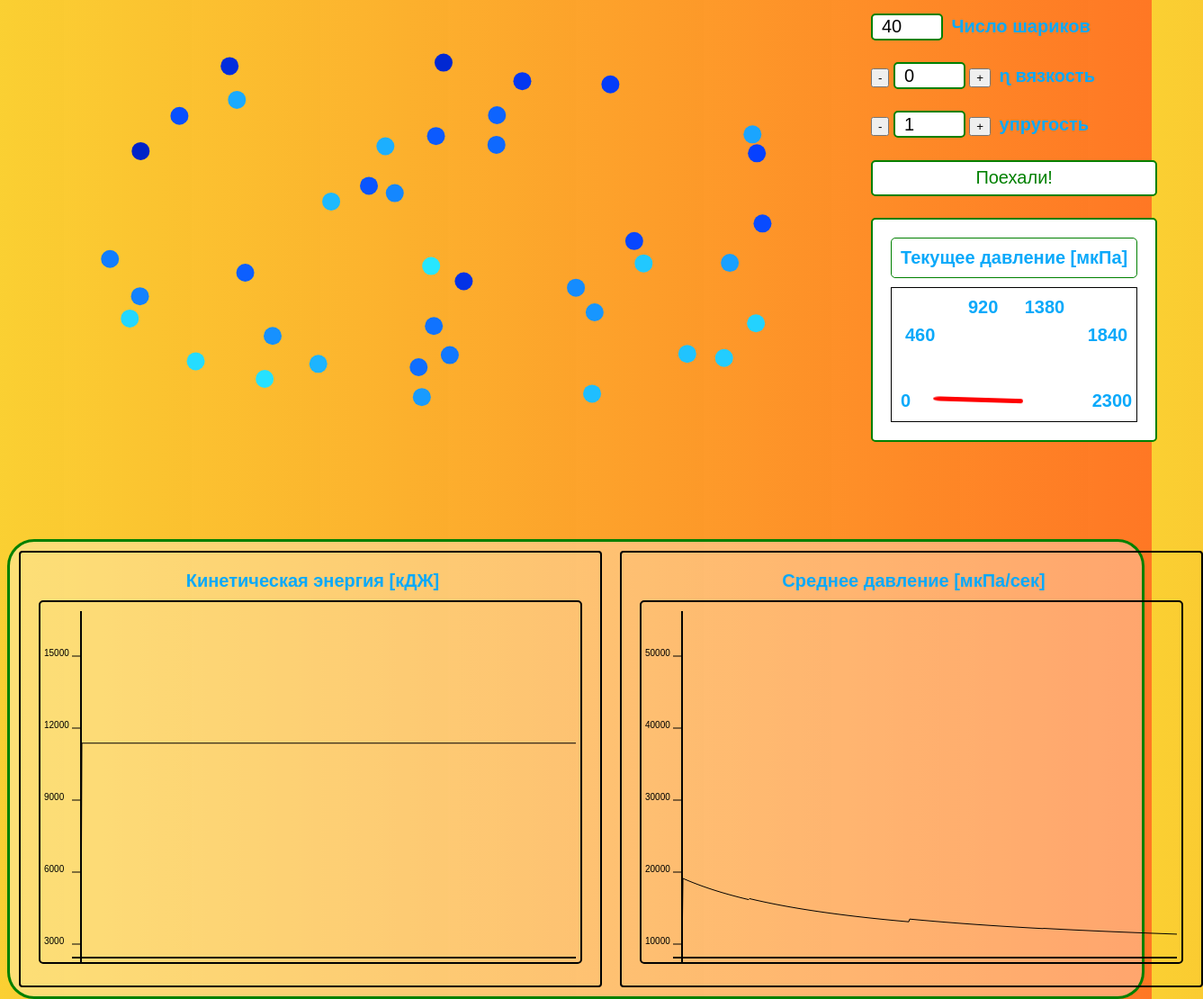
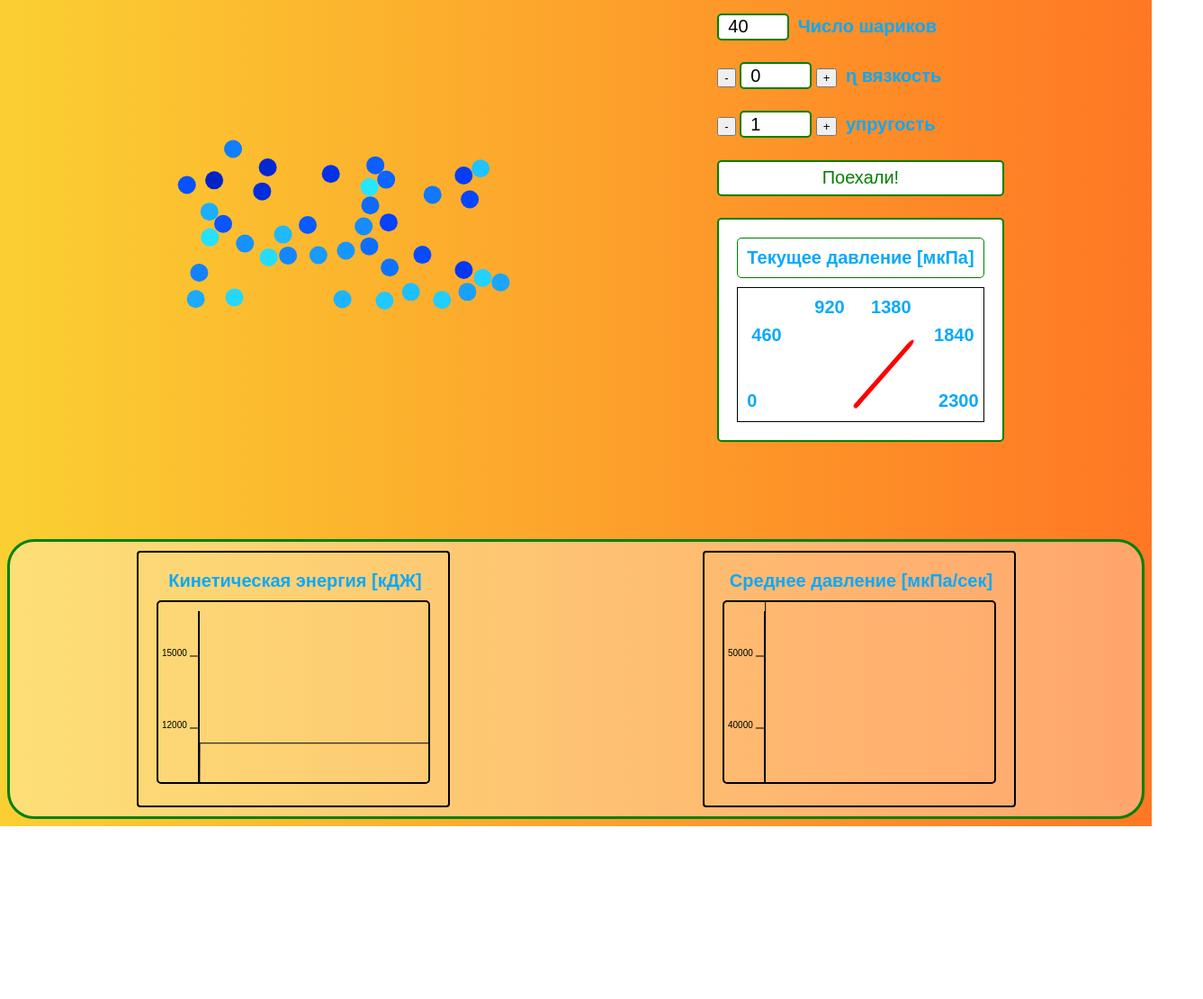
Before and after one commit to nikishinAP/NAP, a plain HTML site: page index.html in a window 1280 px wide. Shown: the part 173-1283 px from the top of the page at 90% size, 1337 px wide, since content can reach past the window. After the commit the page ends 1091 px from the top, so only its background shows below. Drawn offline with Linux system fonts and the light colour scheme.

Commit message:
Update index.html

```diff
--- a/index.html
+++ b/index.html
@@ -10,7 +10,7 @@
     <h1>СТОЛКНОВЕНИЕ ШАРИКОВ</h1>
   </div>
   <div class="wrapper">
-   <canvas id='canvas' width=800 height=400> </canvas>
+   <canvas id='canvas' width=400 height=200> </canvas>
     <ul class="sets">
       <li>
         <input id="num" type="number" value="40" min="1" max="100">
@@ -49,11 +49,11 @@
   <div class="graphics">
     <div class="graphic1">
       <label class="graphic_header">Кинетическая энергия [кДЖ]</label>
-      <canvas id="graphic_ctx1" width=600 height=400></canvas>
+      <canvas id="graphic_ctx1" width=300 height=200></canvas>
     </div>
     <div class="graphic2">
       <label class="graphic_header">Cреднее давление [мкПа/сек]</label>
-      <canvas id="graphic_ctx2" width=600 height=400></canvas>
+      <canvas id="graphic_ctx2" width=300 height=200></canvas>
     </div>
   </div>
   <script src='java.js'></script>
```
